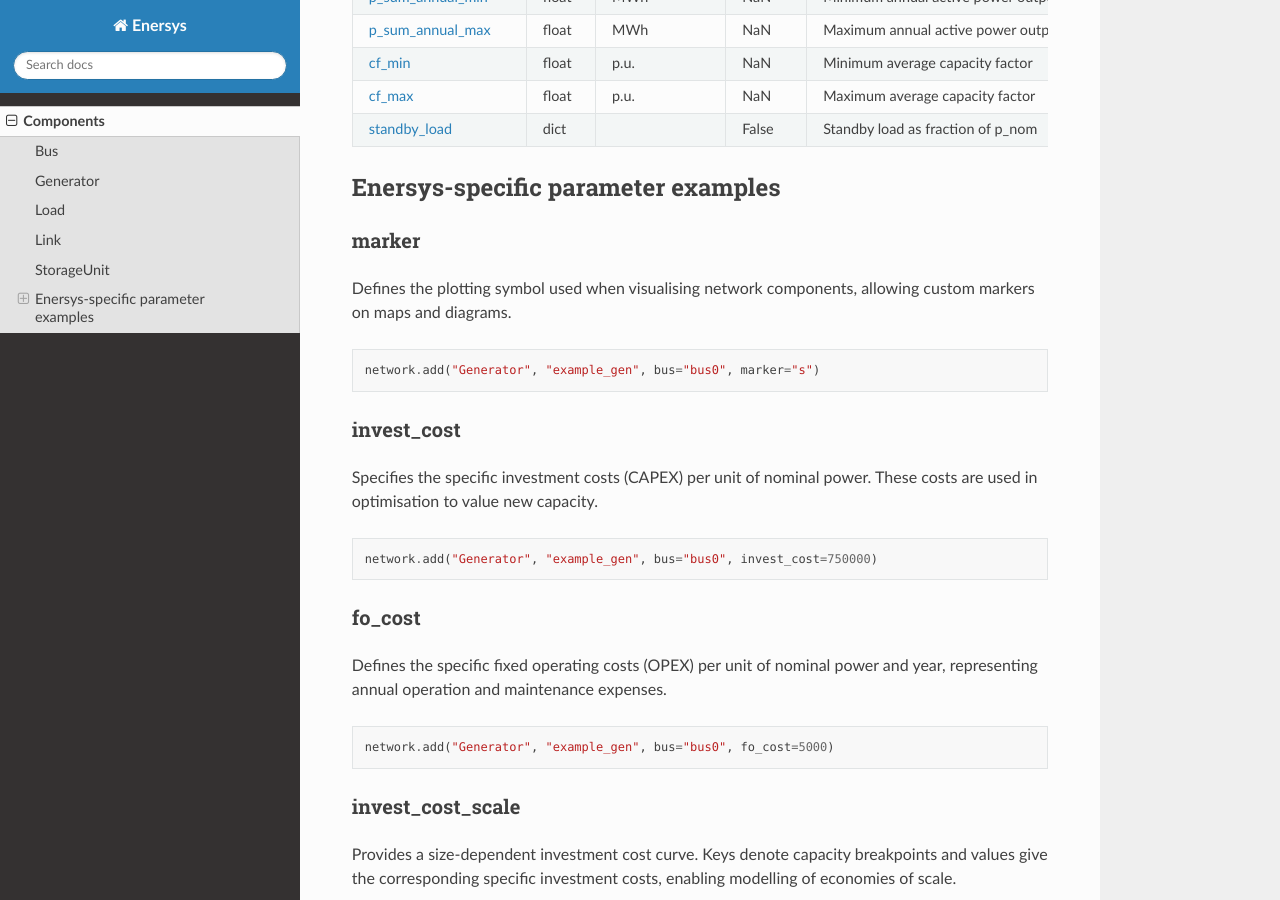
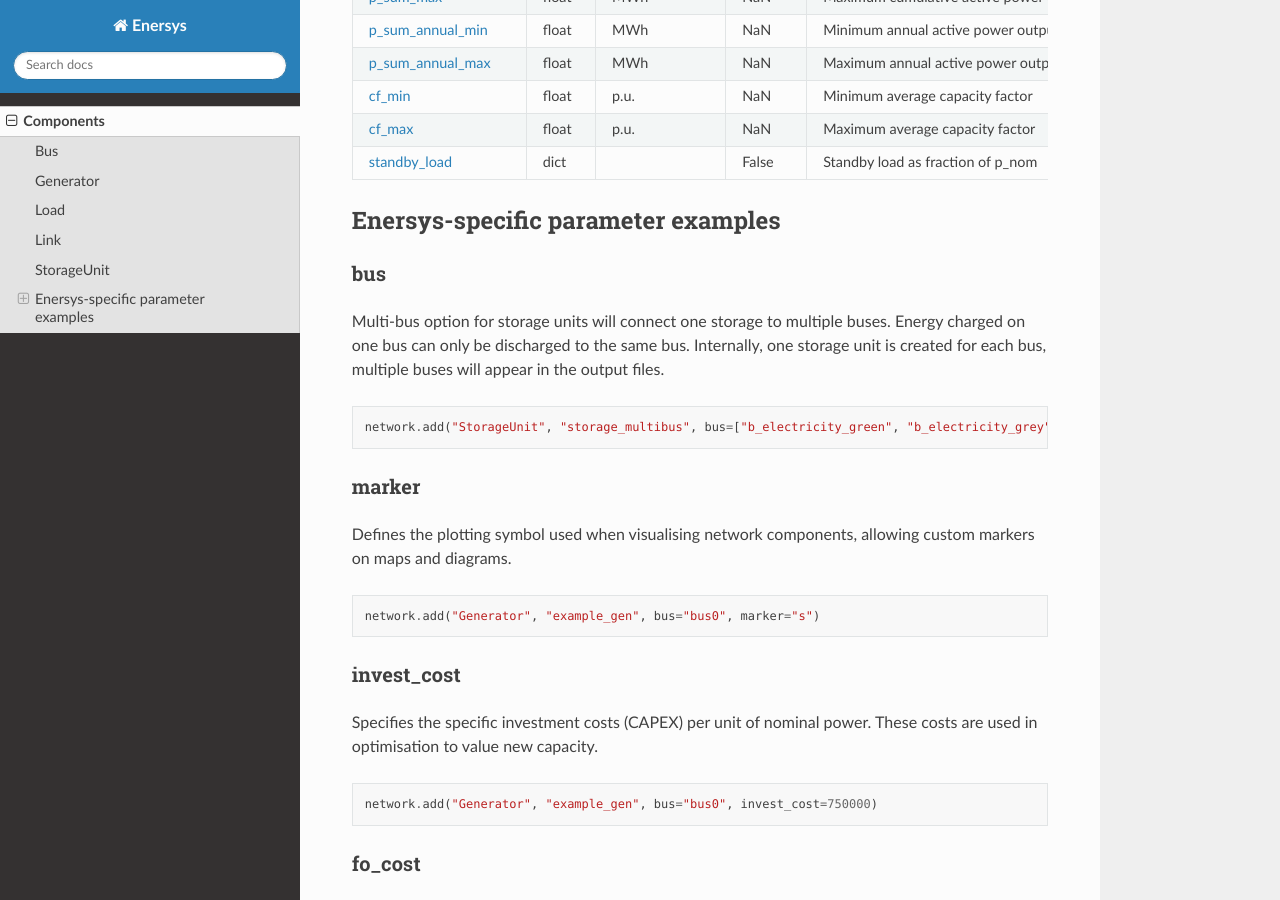
Before and after one commit to enertrag/enersys_docs, a Sphinx documentation site: the page built from docs/components.md, in a window 1280 px wide and 900 px high, scrolled down 4465 px. Built offline with Sphinx 7.4.7 and the Read the Docs theme 3.1.0, drawn with Linux system fonts in a browser that asks for light colours; some of the changed text lies outside the part shown.

Commit message:
added storage unit multibus

````diff
--- a/docs/components.md
+++ b/docs/components.md
@@ -110,6 +110,7 @@ _No Enersys-specific parameters are currently defined for buses._
 | Parameter | Type | Unit | Default | Description | Source |
 |-----------|------|------|---------|-------------|--------|
 | bus | string | | | Connected bus | PyPSA |
+| [bus](#bus) | list | | | multi-bus connection | enersys |
 | p_nom | float | MW | 0 | Nominal power | PyPSA |
 | p_nom_extendable | bool | | False | Allow capacity expansion | PyPSA |
 | p_nom_min | float | MW | 0 | Minimum expandable capacity | PyPSA |
@@ -145,6 +146,17 @@ _No Enersys-specific parameters are currently defined for buses._
 
 
 ## Enersys-specific parameter examples
+
+(bus)=
+### bus
+
+Multi-bus option for storage units will connect one storage to multiple buses. Energy charged on one bus can only be
+discharged to the same bus. Internally, one storage unit is created for each bus, multiple buses will appear in the
+output files.
+
+```python
+network.add("StorageUnit", "storage_multibus", bus=["b_electricity_green", "b_electricity_grey", ...)
+```
 
 (marker)=
 ### marker
````
